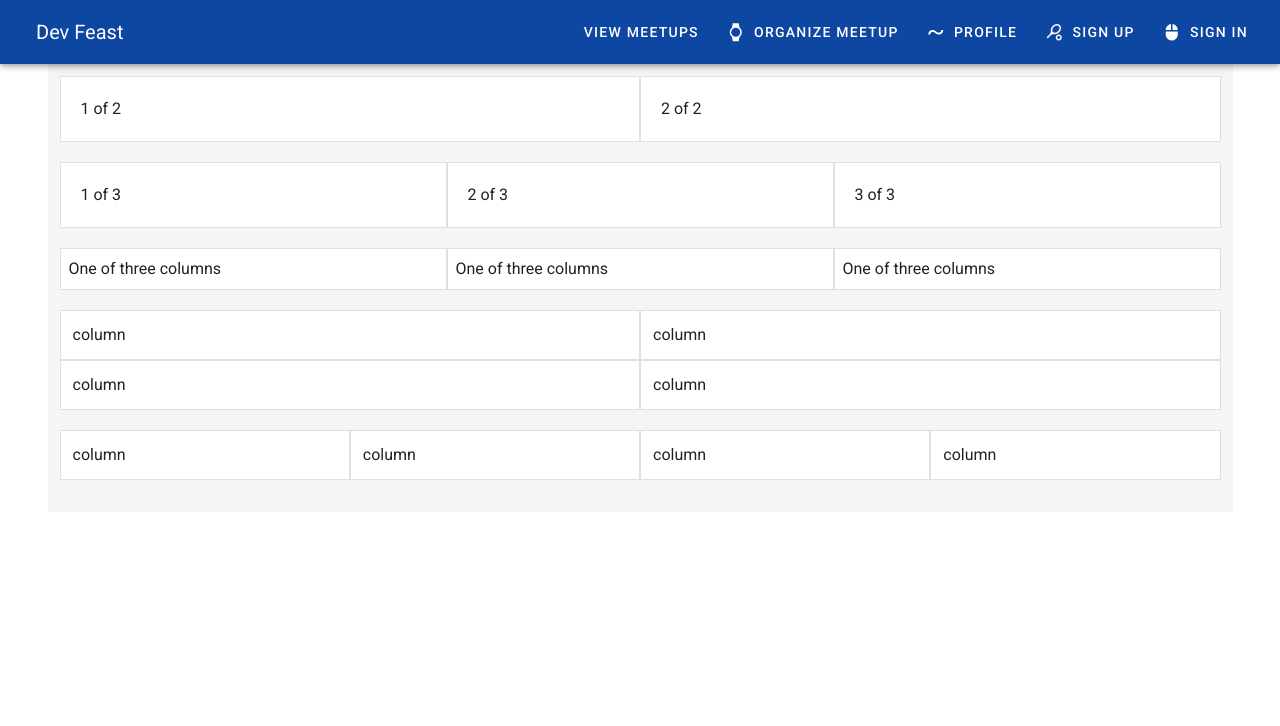
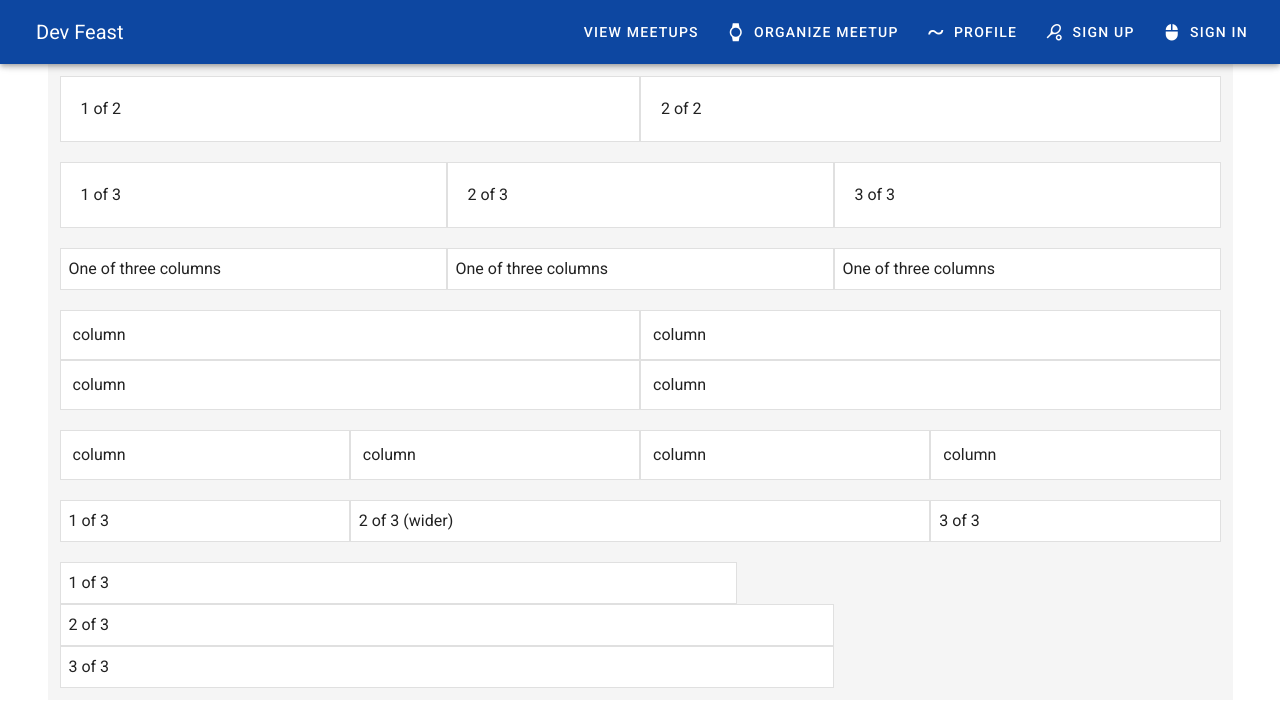
Before and after one commit to richardokonicha/vue-devmeetup, a Vue app: page / in a window 1280 px wide. Shown: the top 726 px of the page. Built offline with nearby package versions, Linux system fonts and the light colour scheme.

Commit message:
learn vuetify grid

```diff
--- a/src/components/Home.vue
+++ b/src/components/Home.vue
@@ -27,7 +27,27 @@
                     column
                 </v-card>
             </v-col>
+        </v-row>
+        <v-row class="mt-5" no-gutters>
+            <v-col v-for="i in 3" v-bind:key="i" :cols="i === 2 ? 6 : undefined">
+                <v-card outlined tile class="pa-2">
+                    {{i}} of 3 {{ i === 2 ? '(wider)': ''}}
+                </v-card>
+            </v-col>
+        </v-row>
 
+        <v-row no-gutters class="mt-5">
+            <v-col v-for='i in 3' :key="i"
+                   :md="i === 3 ? 8 : undefined"
+                   :sm="i === 1 ? 7 : undefined"
+                   :cols="i === 2 ? '8' : undefined"
+                    >
+                <v-card class="pa-2" outlined tile>
+                    {{i}} of 3
+                </v-card>
+            </v-col>
         </v-row>
+
+
     </v-container>
 </template>
```
